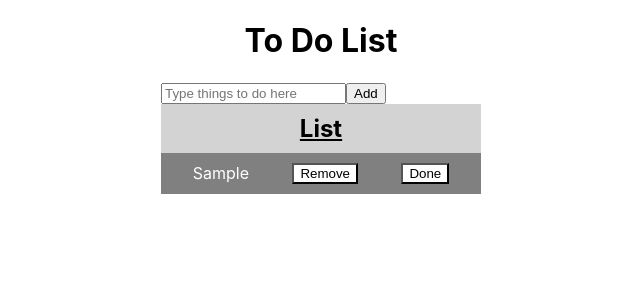
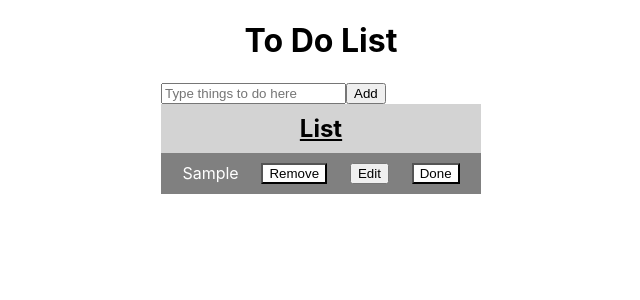
Before and after one commit to Queenshiba/react-projects, a React (Create React App) app: page / in a window 1280 px wide. Both pictures are taken after typing "Sample" into the empty fields and a click on the input "Add". Shown: the top 300 px of the page, without its empty margins (319-959 px from the left). Built offline with nearby package versions, Linux system fonts and the light colour scheme.

Commit message:
add edit function

```diff
--- a/src/App.js
+++ b/src/App.js
@@ -1,6 +1,5 @@
 
 import React from 'react';
-import { unmountComponentAtNode } from 'react-dom';
 import './App.css';
 
 
@@ -19,6 +18,7 @@ class ListForm extends React.Component {
     this.handleInput = this.handleInput.bind(this);
     this.strikeThroughTodos = this.strikeThroughTodos.bind(this);
     this.removeTodos = this.removeTodos.bind(this);
+    this.editTodos = this.editTodos.bind(this);
   }
 
   handleSubmit(e) {
@@ -32,7 +32,7 @@ class ListForm extends React.Component {
       value: '',
       randomNum: randomNum
     })
-    console.log('handleSubmit')
+    // console.log('handleSubmit')
   }
 
   handleInput(e) {
@@ -62,9 +62,20 @@ class ListForm extends React.Component {
     this.setState({
       todos: copyTodos
     }, () => console.log(this.state.todos))
+  }
 
+editTodos = (index) => {
 
-  }
+  const edited = this.state.todos.map((todo, index) => {
+    todo.todo = 'edited'
+
+  });
+
+this.setState({
+  todo: edited
+})
+}
+
 
   render() {
     return (
@@ -82,7 +93,8 @@ class ListForm extends React.Component {
               (
                 <div className="todolist" key={item.todo + this.state.randomNum} style={{ textDecoration: item.done ? 'line-through' : 'none' }}>
                   {item.todo}
-                  <button type='button' className="remove-btn" onClick={() =>  this.removeTodos(index)}>Remove</button>
+                  <button type='button' className="remove-btn" onClick={() => this.removeTodos(index)}>Remove</button>
+                  <button type='button' className="edit-btn" onClick={() => this.editTodos(index)}>Edit</button>
                   <button type='button' className="done-btn" onClick={() => this.strikeThroughTodos(index)}>Done</button>
                 </div>
               )
```
Also changed, not shown: 1 other file (tests, documents, lock files or other folders).
